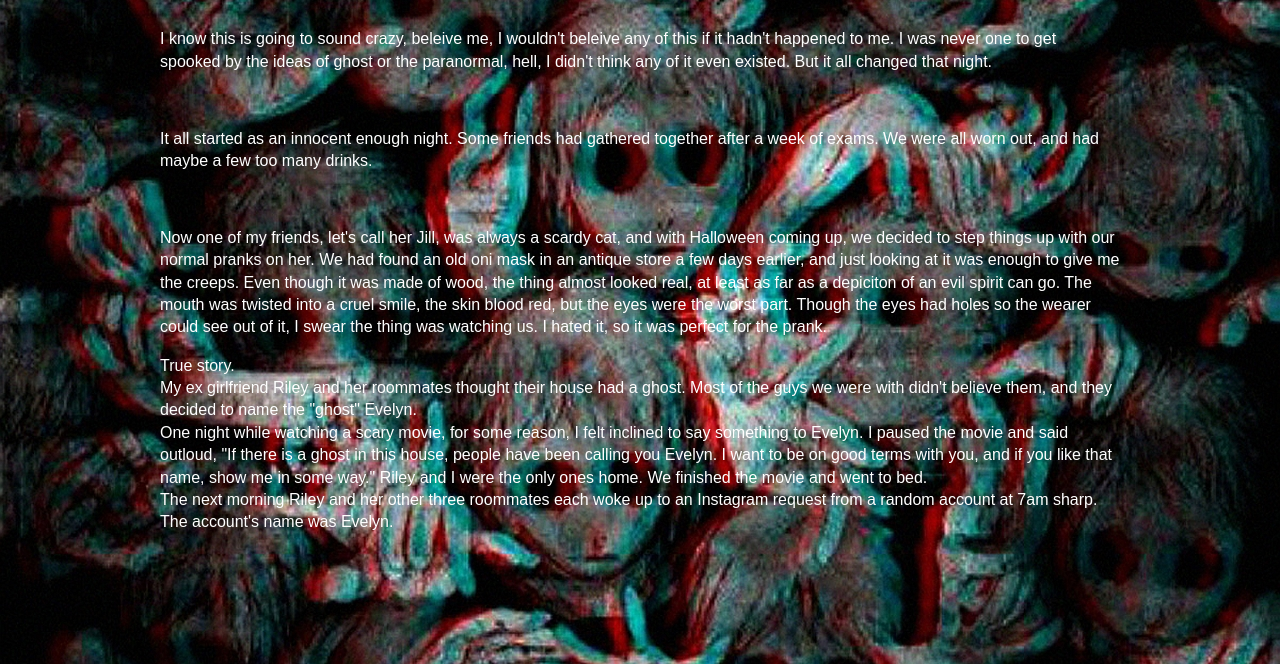
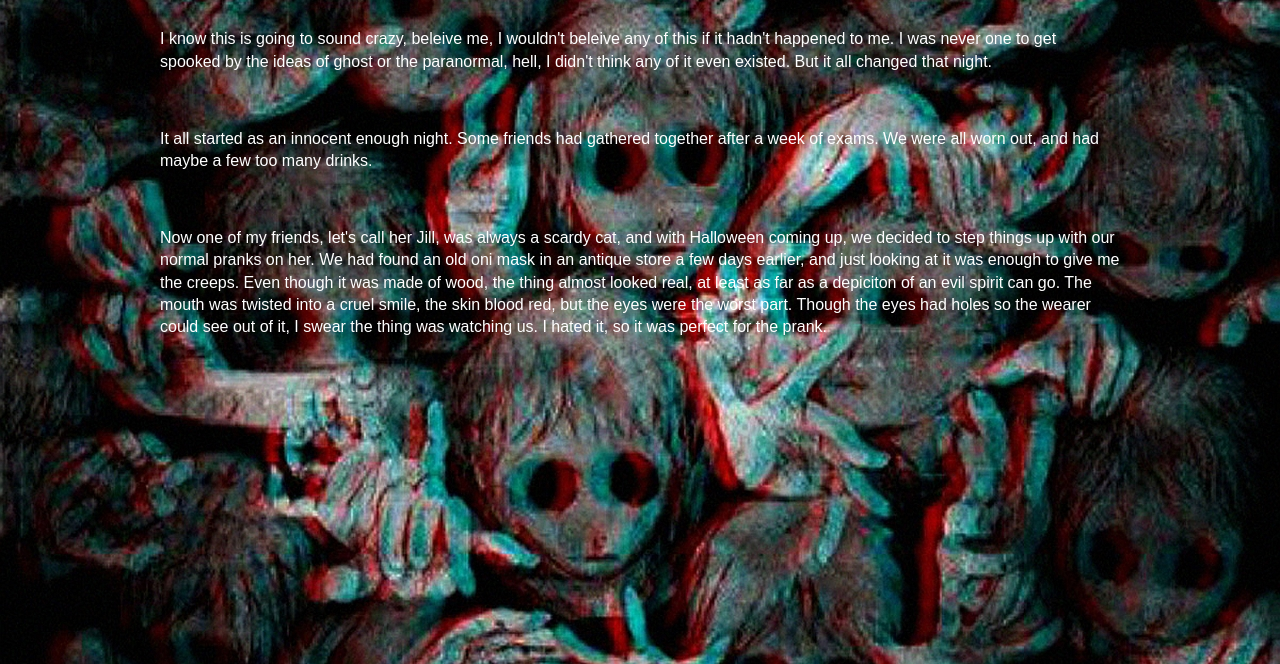
Before and after one commit to drwhich/Exquisite-Corpse, a plain HTML site: page index.html in a window 1280 px wide. Shown: the part 136-800 px from the top of the page. Drawn offline with nearby package versions, Linux system fonts and the light colour scheme.

Commit message:
delete my first story

```diff
--- a/index.html
+++ b/index.html
@@ -40,8 +40,7 @@
 
         <!-- Eli -->
 
-  <p>True story.<br>My ex girlfriend Riley and her roommates thought their house had a ghost. Most of the guys we were with didn't believe them, and they decided to name the "ghost" Evelyn.<br>One night while watching a scary movie, for some reason, I felt inclined to say something to Evelyn. I paused the movie and said outloud, "If there is a ghost in this house, people have been calling you Evelyn. I want to be on good terms with you, and if you like that name, show me in some way." Riley and I were the only ones home. We finished the movie and went to bed.<br>The next morning Riley and her other three roommates each woke up to an Instagram request from a random account at 7am sharp. The account's name was Evelyn.</p>
-
+  <p>
 
 
          <!--  <p>I wake up at night, and I hear a creak. </p>
```
